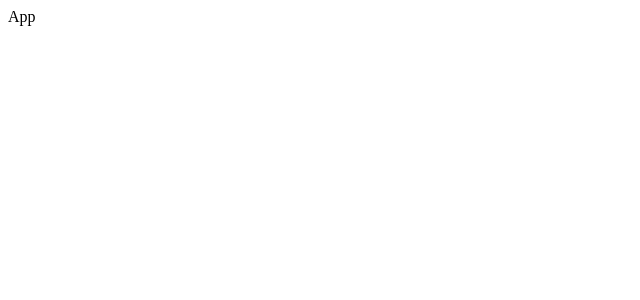
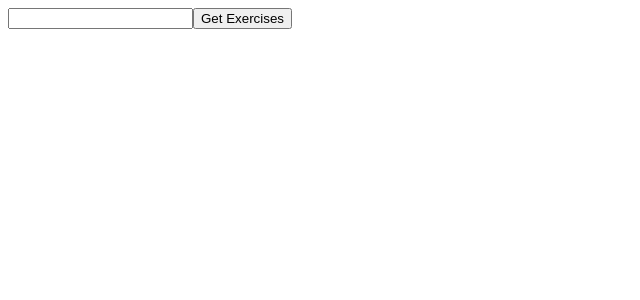
Before and after one commit to oussama-aouini/gymlogger.spa, a React (Vite) app: page / in a window 1280 px wide. Shown: the top 300 px of the page, without its empty margins (0-640 px from the left). Built offline with nearby package versions, Linux system fonts and the light colour scheme.

Commit message:
type narrowing

```diff
--- a/src/App.tsx
+++ b/src/App.tsx
@@ -1,4 +1,10 @@
+import ExerciseList from "./components/ExerciseList/ExerciseList";
+
 const App = () => {
-  return <div>App</div>;
+  return (
+    <div>
+      <ExerciseList />
+    </div>
+  );
 };
 export default App;
--- a/src/components/ExerciseList/ExerciseList.tsx
+++ b/src/components/ExerciseList/ExerciseList.tsx
@@ -1,17 +1,33 @@
 import { ChangeEvent, useState, SyntheticEvent } from "react";
+import { ExerciseDto } from "../../gym";
+import { searchExercises } from "../../api";
 
 type Props = {};
 const ExerciseList = (props: Props) => {
   const [search, setSearch] = useState<string>("");
+  // allways inzilise state with a value or you will get undefined errors
+  const [exercises, setExercises] = useState<ExerciseDto[]>([]);
+  const [serverError, setServerError] = useState<string>("");
 
   const handleChange = (e: ChangeEvent<HTMLInputElement>) => {};
 
-  const handleClick = (e: SyntheticEvent) => {};
+  const handleClick = async (e: SyntheticEvent) => {
+    // hover over result to see its type
+    const result = await searchExercises();
+    // this is typenarrowing meaning doing different things depending on the return type
+    // we do it when the server reponse can be of different types
+    if (typeof result === "string") {
+      setServerError(result);
+    } else if (Array.isArray(result.data)) {
+      setExercises(result.data);
+    }
+    console.log(exercises);
+  };
 
   return (
     <div>
       <input value={search} onChange={(e) => handleChange(e)} />
-      <button onClick={(e) => handleClick(e)} />
+      <button onClick={(e) => handleClick(e)}>Get Exercises</button>
     </div>
   );
 };
```
